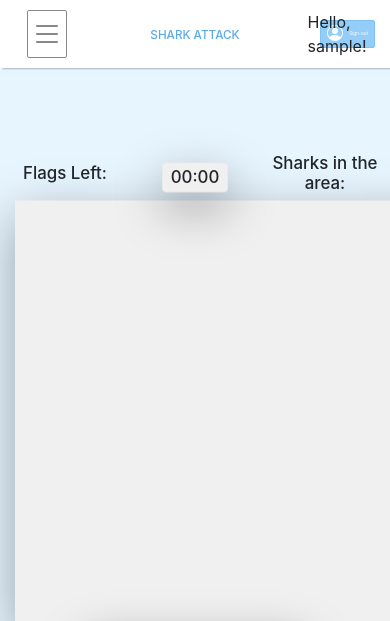
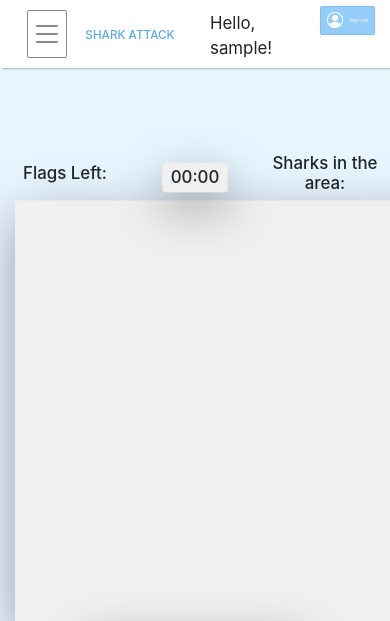
Before and after one commit to tallandsman/CITS3403-Project, a Flask app: page / in a window 390 px wide. Shown: the top 621 px of the page. Run offline with Flask 2, Linux system fonts and the light colour scheme; the visitor is signed in with stand-in values (Sample User, id 1); data comes from the database, SQL or seed files in the repository.

Commit message:
Responsive(nav,stats)

```diff
--- a/app/static/styles/home.css
+++ b/app/static/styles/home.css
@@ -376,8 +376,10 @@ h1>a:hover {
 /* nav sign-in buttom changed when user is signed in Class name changed from sign_in_box to sign_out_box
 and change style display toggled block and none */
 .sign_out_box>p {
-    float: right;
-    margin-bottom:0;
+    margin-bottom: 0;
+    font-size: 2vh;
+    margin-right: 2vw;
+    margin-top: 0.5vh;
 }
 
 .sign_out_box>a {
@@ -491,6 +493,9 @@ and change style display toggled block and none */
     overflow: hidden;
     float: right;
 }
+.tab button {
+    font-size: 2vh;
+}
 .tab button:hover {
     color: #888;
 }
@@ -503,6 +508,11 @@ and change style display toggled block and none */
     height: 70vh;
     width: 100%;
     overflow: scroll;
+}
+
+.tabcontent th, .tabcontent td {
+    font-size: 1.5vh;
+    padding: 1.5vh 1vw;
 }
 
 /* Admin page CSS */
--- a/app/templates/base.html
+++ b/app/templates/base.html
@@ -37,7 +37,7 @@
     <!-- Navigation bar section start ****************************************** -->
     <nav>
         <!-- Menu Button -->
-        <div class="menu_btn_box col-3">
+        <div class="menu_btn_box col-2 col-lg-3">
             <button onClick="menuDown()" class="menu_btn">
                 <svg xmlns="http://www.w3.org/2000/svg" width="32" height="32" fill="currentColor" class="bi bi-list" viewBox="0 0 16 16">
                     <path fill-rule="evenodd" d="M2.5 12a.5.5 0 0 1 .5-.5h10a.5.5 0 0 1 0 1H3a.5.5 0 0 1-.5-.5zm0-4a.5.5 0 0 1 .5-.5h10a.5.5 0 0 1 0 1H3a.5.5 0 0 1-.5-.5zm0-4a.5.5 0 0 1 .5-.5h10a.5.5 0 0 1 0 1H3a.5.5 0 0 1-.5-.5z"/>
@@ -73,10 +73,10 @@
             </li>
         </ul>
         <!-- h1 tag for game name -->
-        <h1 class="col-6"><a class="title" href="{{ url_for('index') }}">SHARK ATTACK</a></h1>
+        <h1 class="col-4 col-lg-6"><a class="title" href="{{ url_for('index') }}">SHARK ATTACK</a></h1>
         {%if current_user.is_anonymous %}
         <!-- Sign-in button -->
-        <div class="sign_in_box col-3">
+        <div class="sign_in_box col-6 col-lg-3">
             <a class="sign_in_btn" href="{{ url_for('sign_in') }}">
                 <svg class="nav_icon" xmlns="http://www.w3.org/2000/svg" width="16" height="16" fill="currentColor" class="bi bi-person-circle" viewBox="0 0 16 16">
                     <path d="M11 6a3 3 0 1 1-6 0 3 3 0 0 1 6 0z"/>
@@ -87,10 +87,7 @@
         </div>
         {% else %}
         <!-- Sign-out button: when user is singed in -->
-        <div class="sign_out_box col-3">
-            <!-- TODO: get username -->
-            <p class="vertical-center">Hello, {{ current_user.username }}!</p>
-            <!-- TODO: address needed for signing out -->
+        <div class="sign_out_box col-6 col-lg-3">
             <a href="{{ url_for('logout') }}">
                 <svg class="nav_icon" xmlns="http://www.w3.org/2000/svg" width="16" height="16" fill="currentColor" class="bi bi-person-circle" viewBox="0 0 16 16">
                     <path d="M11 6a3 3 0 1 1-6 0 3 3 0 0 1 6 0z"/>
@@ -98,6 +95,7 @@
                 </svg>
                 Sign-out
             </a>
+            <p class="">Hello, {{ current_user.username }}!</p>
         </div>
         {% endif %}
     </nav>
```
Also changed, not shown: app/templates/statistics.html (+4 -4 lines).
